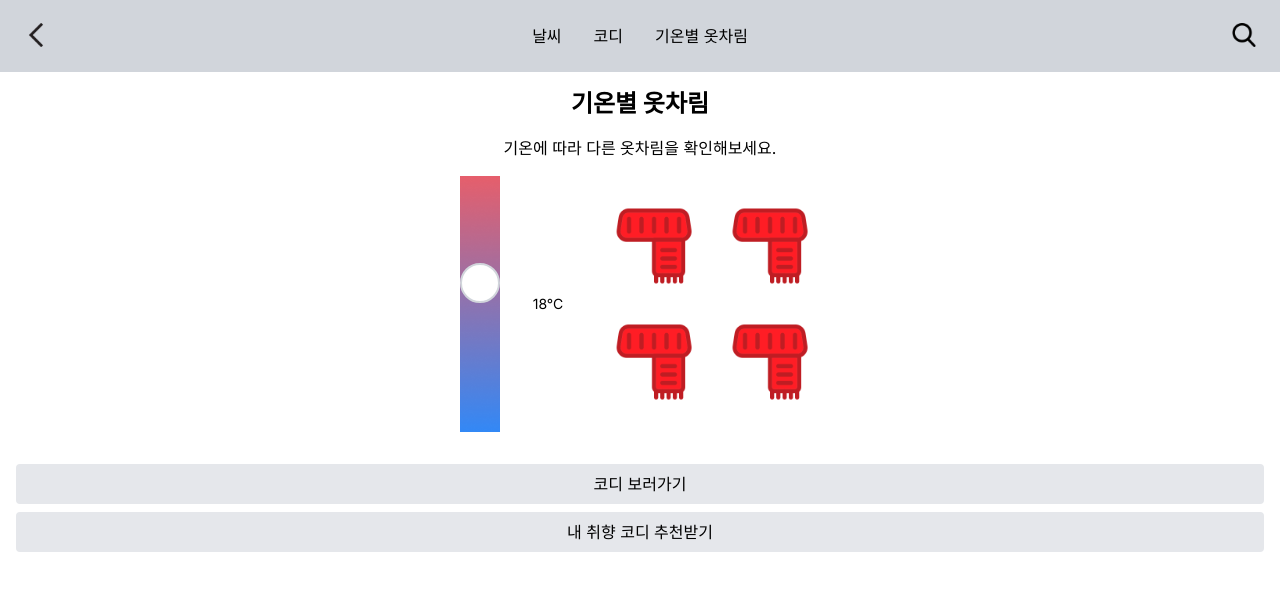
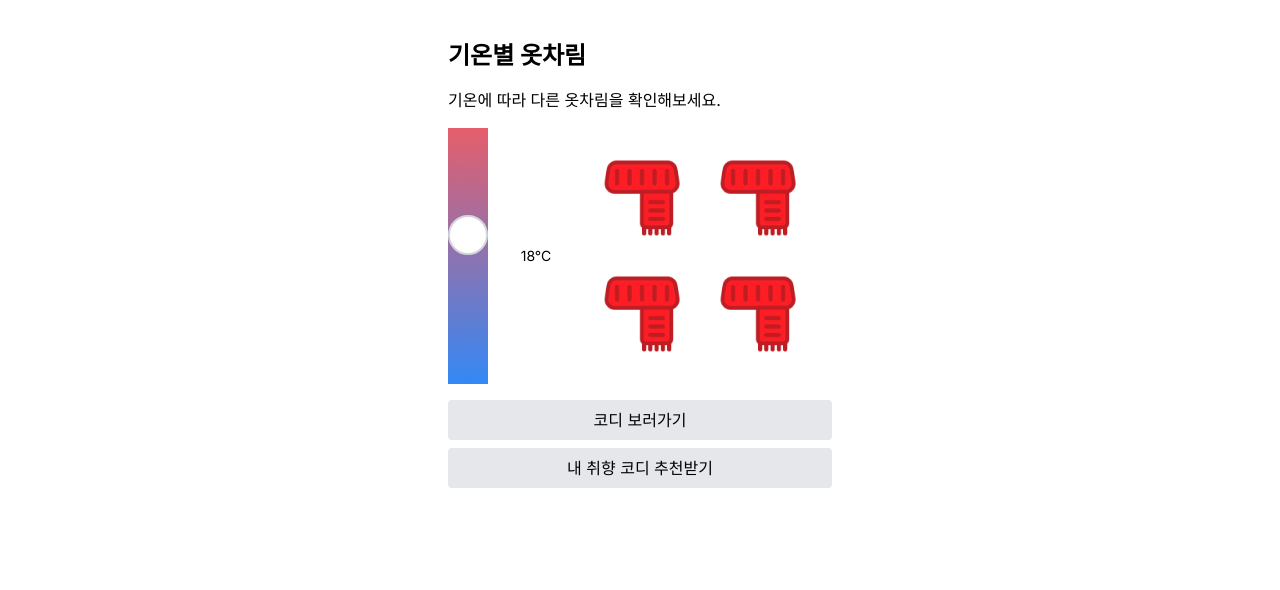
Before and after one commit to 6chenodongja/6che, a Next.js app: page /thermometer-style in a window 1280 px wide. Shown: the top 590 px of the page. Built offline with nearby package versions, Linux system fonts and the light colour scheme.

Commit message:
fix: header 주석처리

```diff
--- a/src/app/(providers)/(components)/Header.tsx
+++ b/src/app/(providers)/(components)/Header.tsx
@@ -1,36 +1,36 @@
-"use client";
+// "use client";
 
-import React from "react";
-import { useRouter } from "next/navigation";
-import Image from "next/image";
+// import React from "react";
+// import { useRouter } from "next/navigation";
+// import Image from "next/image";
 
-const Header = () => {
-  const router = useRouter();
+// const Header = () => {
+//   const router = useRouter();
 
-  return (
-    <div className="w-full bg-gray-300 p-4 flex justify-between items-center">
-      <div>
-        <button className="px-2 py-1" onClick={() => router.push("/mainpage")}>
-          <Image src="/back.png" alt="뒤로가기" width={24} height={24} />
-        </button>
-      </div>
-      <div className="flex items-center">
-        <button
-          className="px-4 py-2 bg-gray-300"
-          onClick={() => router.push("/mainpage")}
-        >
-          날씨
-        </button>
-        <button className="px-4 py-2 bg-gray-300">코디</button>
-        <button className="px-4 py-2 bg-gray-300">기온별 옷차림</button>
-      </div>
-      <div>
-        <button className="px-2 py-1 ">
-          <Image src="/search.png" alt="검색" width={24} height={24} />
-        </button>
-      </div>
-    </div>
-  );
-};
+//   return (
+//     <div className="w-full bg-gray-300 p-4 flex justify-between items-center">
+//       <div>
+//         <button className="px-2 py-1" onClick={() => router.push("/mainpage")}>
+//           <Image src="/back.png" alt="뒤로가기" width={24} height={24} />
+//         </button>
+//       </div>
+//       <div className="flex items-center">
+//         <button
+//           className="px-4 py-2 bg-gray-300"
+//           onClick={() => router.push("/mainpage")}
+//         >
+//           날씨
+//         </button>
+//         <button className="px-4 py-2 bg-gray-300">코디</button>
+//         <button className="px-4 py-2 bg-gray-300">기온별 옷차림</button>
+//       </div>
+//       <div>
+//         <button className="px-2 py-1 ">
+//           <Image src="/search.png" alt="검색" width={24} height={24} />
+//         </button>
+//       </div>
+//     </div>
+//   );
+// };
 
-export default Header;
+// export default Header;
--- a/src/app/(providers)/(root)/postform/PostForm.tsx
+++ b/src/app/(providers)/(root)/postform/PostForm.tsx
@@ -153,10 +153,10 @@ const PostFormPage = () => {
   };
 
   return (
-    <div className="flex justify-center items-center h-screen">
+    <div className="max-w-sm mx-auto h-auto m-10">
       <form
         onSubmit={handleSubmit}
-        className="flex flex-col w-full sm:w-96 p-5 border border-gray-300 relative"
+        className="flex flex-col w-full p-5 relative bg-white shadow-md rounded-lg"
       >
         <h2 className="text-xl font-bold mb-4">게시글 작성</h2>
 
--- a/src/app/(providers)/(root)/thermometer-style/ThermometerStyle.tsx
+++ b/src/app/(providers)/(root)/thermometer-style/ThermometerStyle.tsx
@@ -3,7 +3,7 @@
 import React, { useState, useRef, useEffect } from "react";
 import Image from "next/image";
 import { useRouter } from "next/navigation";
-import Header from "../../(components)/Header";
+// import Header from "../../(components)/Header";
 
 const outfits = {
   hot: ["/images.jpeg", "/muffler.png", "/images.jpeg", "/images.jpeg"],
@@ -99,8 +99,8 @@ const ThermometerStyle = () => {
 
   return (
     <div>
-      <Header />
-      <div className="flex flex-col items-center p-4">
+      {/* <Header /> */}
+      <div className="max-w-sm mx-auto h-auto m-10">
         <h1 className="text-2xl font-bold mb-4">기온별 옷차림</h1>
         <p className="mb-4">기온에 따라 다른 옷차림을 확인해보세요.</p>
         <div className="flex items-center mb-4">
```
